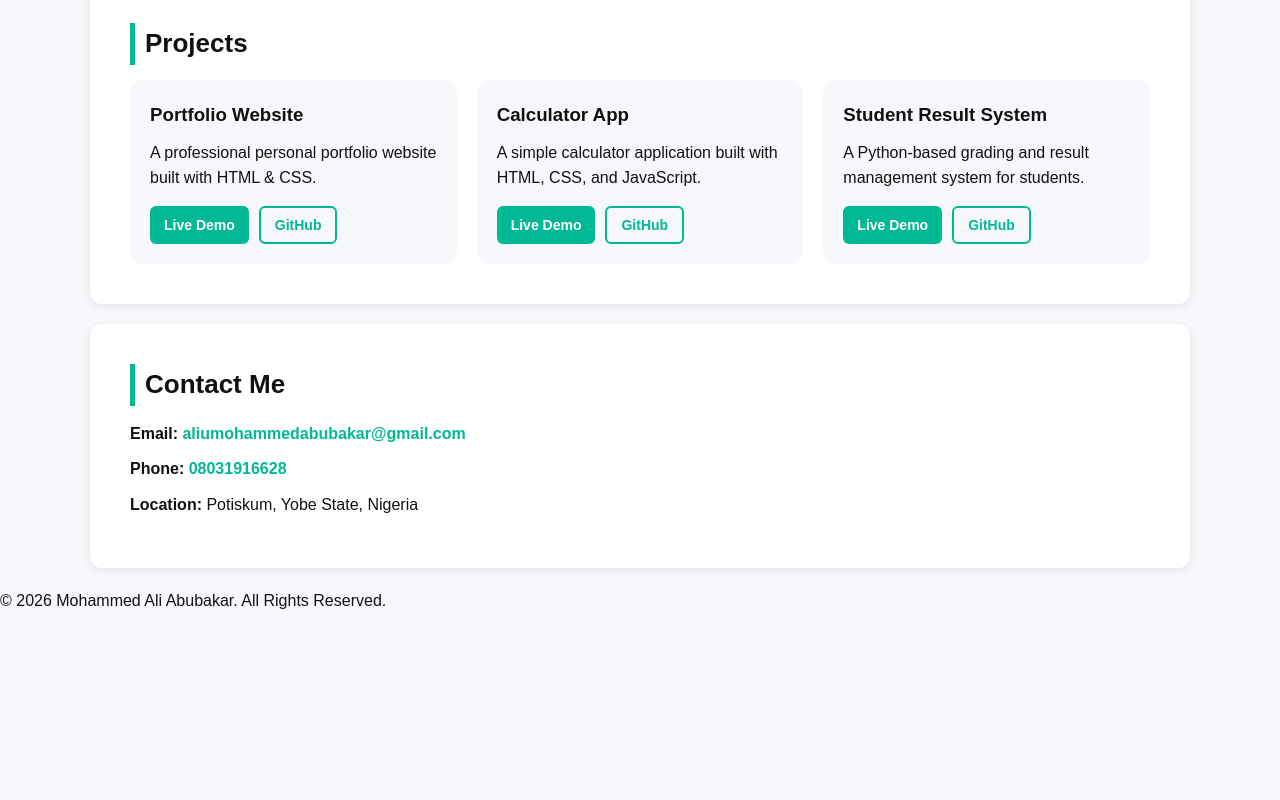
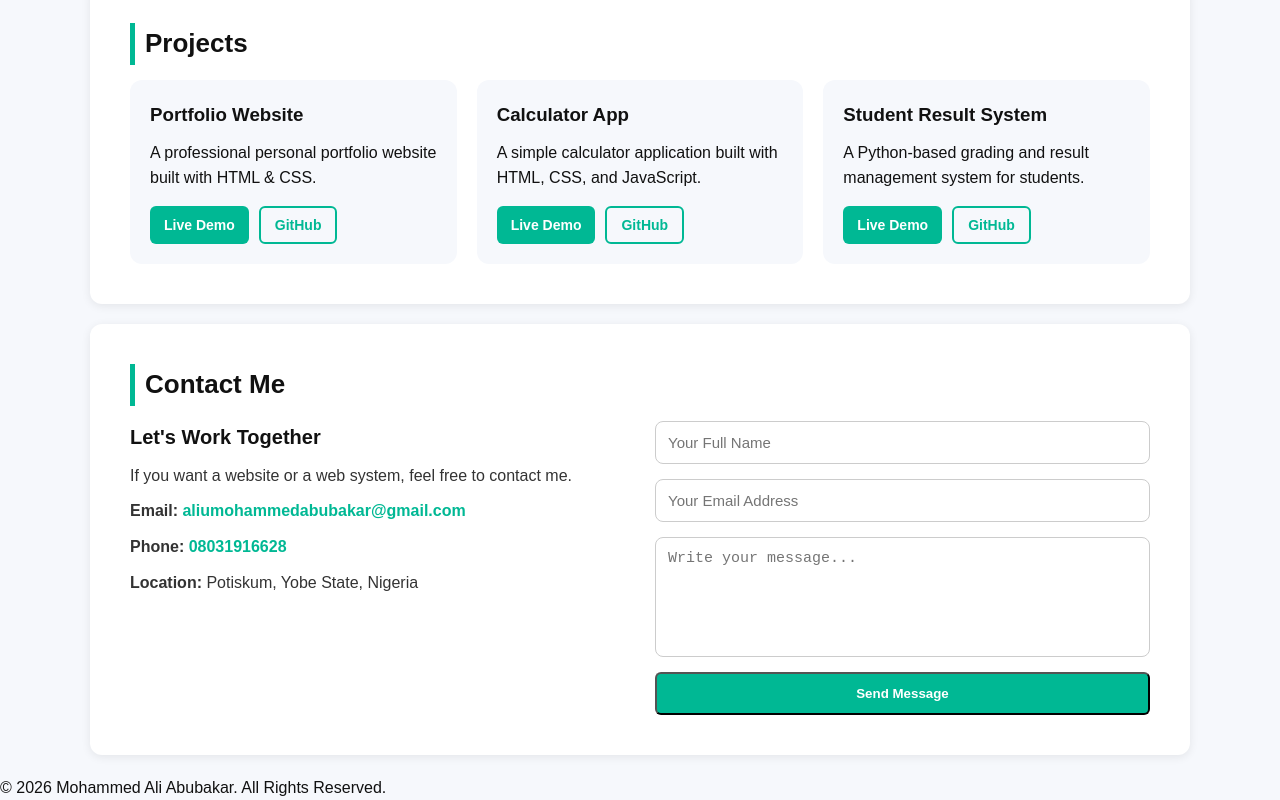
Before and after one commit to ALIMOHAMMEDABUBAKAR/my-portfolio, a plain HTML site: page index.html in a window 1280 px wide. Shown: the part 1535-2335 px from the top of the page. Before the commit the page ends 2148 px from the top, so only its background shows below. Drawn offline with Linux system fonts and the light colour scheme.

Commit message:
Added contact form

```diff
--- a/index.html
+++ b/index.html
@@ -144,14 +144,29 @@
 
     <!-- CONTACT -->
     <section class="section" id="contact">
-        <h2>Contact Me</h2>
+    <h2>Contact Me</h2>
 
-        <div class="contact-box">
+    <div class="contact-container">
+
+        <div class="contact-info">
+            <h3>Let's Work Together</h3>
+            <p>If you want a website or a web system, feel free to contact me.</p>
+
             <p><strong>Email:</strong> <a href="mailto:aliumohammedabubakar@gmail.com">aliumohammedabubakar@gmail.com</a></p>
             <p><strong>Phone:</strong> <a href="tel:08031916628">08031916628</a></p>
             <p><strong>Location:</strong> Potiskum, Yobe State, Nigeria</p>
         </div>
+
+        <form class="contact-form" action="https://formspree.io/f/xbdajypv" method="POST">
+            <input type="text" name="name" placeholder="Your Full Name" required>
+            <input type="email" name="email" placeholder="Your Email Address" required>
+            <textarea name="message" placeholder="Write your message..." required></textarea>
+            <button type="submit" class="btn">Send Message</button>
+        </form>
+
+        </div>
     </section>
+
 
     <!-- FOOTER -->
     <footer class="footer">
--- a/style.css
+++ b/style.css
@@ -200,6 +200,65 @@ body {
     padding-left: 10px;
 }
 
+/* CONTACT FORM */
+.contact-container {
+    display: flex;
+    gap: 30px;
+    justify-content: space-between;
+    align-items: flex-start;
+    flex-wrap: wrap;
+}
+
+.contact-info {
+    flex: 1;
+    min-width: 250px;
+}
+
+.contact-info h3 {
+    margin-bottom: 10px;
+    font-size: 20px;
+    color: #111;
+}
+
+.contact-info p {
+    margin-bottom: 10px;
+    color: #333;
+}
+
+.contact-info a {
+    color: #00b894;
+    text-decoration: none;
+    font-weight: bold;
+}
+
+.contact-form {
+    flex: 1;
+    min-width: 250px;
+    display: flex;
+    flex-direction: column;
+    gap: 15px;
+}
+
+.contact-form input,
+.contact-form textarea {
+    padding: 12px;
+    border-radius: 8px;
+    border: 1px solid #ccc;
+    outline: none;
+    font-size: 15px;
+}
+
+.contact-form textarea {
+    height: 120px;
+    resize: none;
+}
+
+.contact-form input:focus,
+.contact-form textarea:focus {
+    border-color: #00b894;
+}
+
+
 /* SKILLS */
 .skills-container {
     display: flex;
@@ -329,9 +388,12 @@ body {
     }
 
     .social-icons {
-    justify-content: center;
-}
+        justify-content: center;
+    }
 
+    .contact-container {
+        flex-direction: column;
+    }
 
     /* FOOTER */
     .footer {
```
